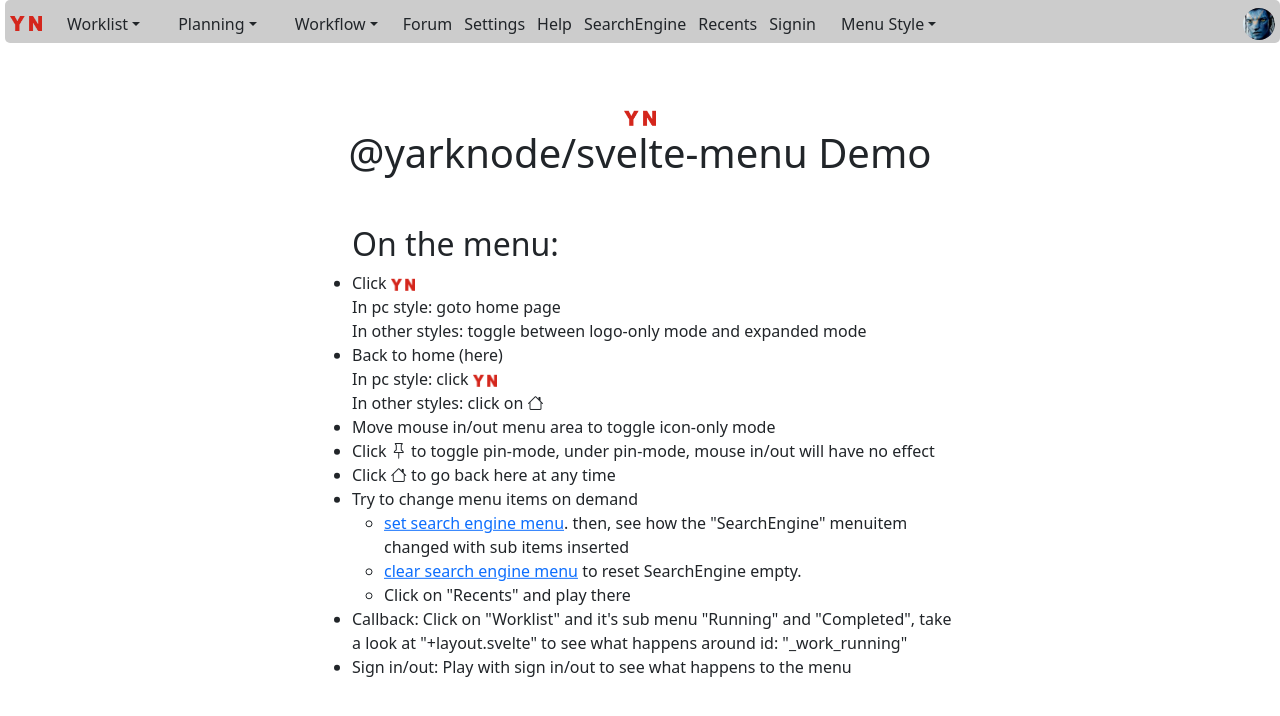
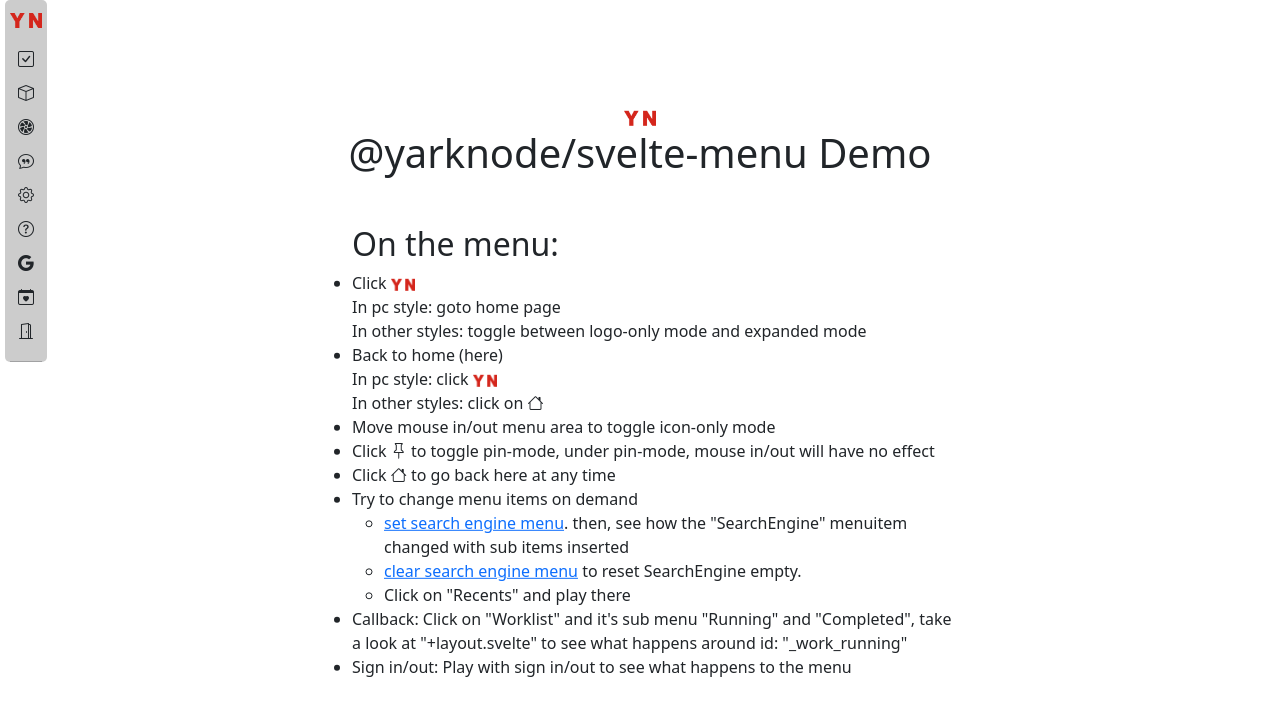
Before and after one commit to cnshsliu/yarknodemenu, a SvelteKit app: page / in a window 1280 px wide. Shown: the top 716 px of the page. Built offline with nearby package versions, Linux system fonts and the light colour scheme.

Commit message:
add cpdemo command

```diff
--- a/package.json
+++ b/package.json
@@ -9,7 +9,8 @@
 		"check": "svelte-kit sync && svelte-check --tsconfig ./tsconfig.json",
 		"check:watch": "svelte-kit sync && svelte-check --tsconfig ./tsconfig.json --watch",
 		"lint": "prettier --plugin-search-dir . --check . && eslint .",
-		"format": "prettier --plugin-search-dir . --write ."
+		"format": "prettier --plugin-search-dir . --write .",
+		"cpdemo": "bash bin/cpdemo.sh"
 	},
 	"publishConfig": {
 		"access": "public"
--- a/src/routes/+layout.svelte
+++ b/src/routes/+layout.svelte
@@ -232,7 +232,7 @@
 		if (isMobile) {
 			menuStyle = 'mobile';
 		} else {
-			menuStyle = 'pc';
+			menuStyle = 'browser';
 		}
 
 		if (menuStyle === 'mobile') mainAreaClass = '';
```
Also changed, not shown: 1 other file (tests, documents, lock files or other folders).
